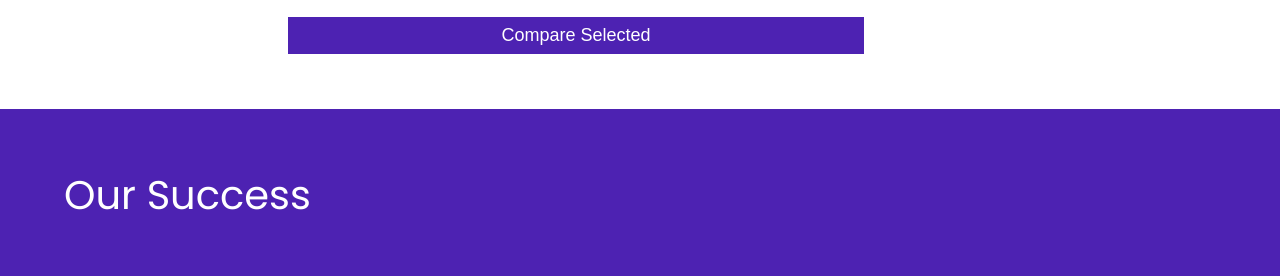
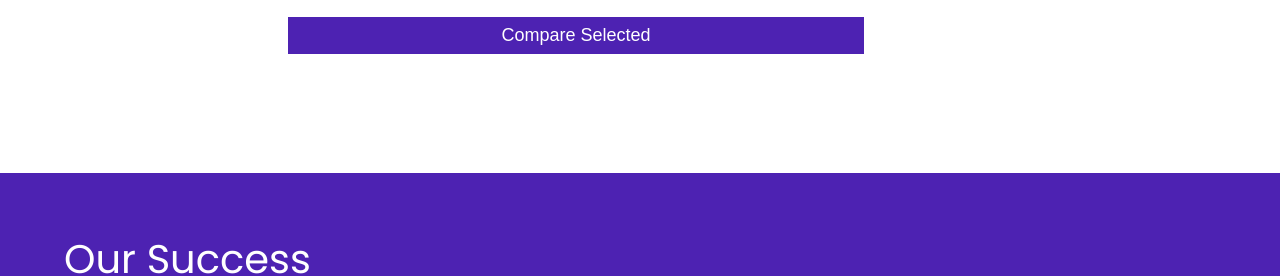
Before and after one commit to kingsfavy/licit, a website: page index.html in a window 1280 px wide. Shown: the part 2920-3196 px from the top of the page. Drawn offline with Linux system fonts and the light colour scheme; no server answers.

Commit message:
Update index.html

```diff
--- a/index.html
+++ b/index.html
@@ -369,7 +369,8 @@ Individual investors, business or corporate clients, organizations, and groups b
     <!-- New Section to Display All Cryptos with Prices -->
 
 
-
+<div class="major-space"></div>
+<div class="major-space"></div>
 
 <div class = "main-container reveal fade-left success-con">
 <div class = "inner-container">
```
